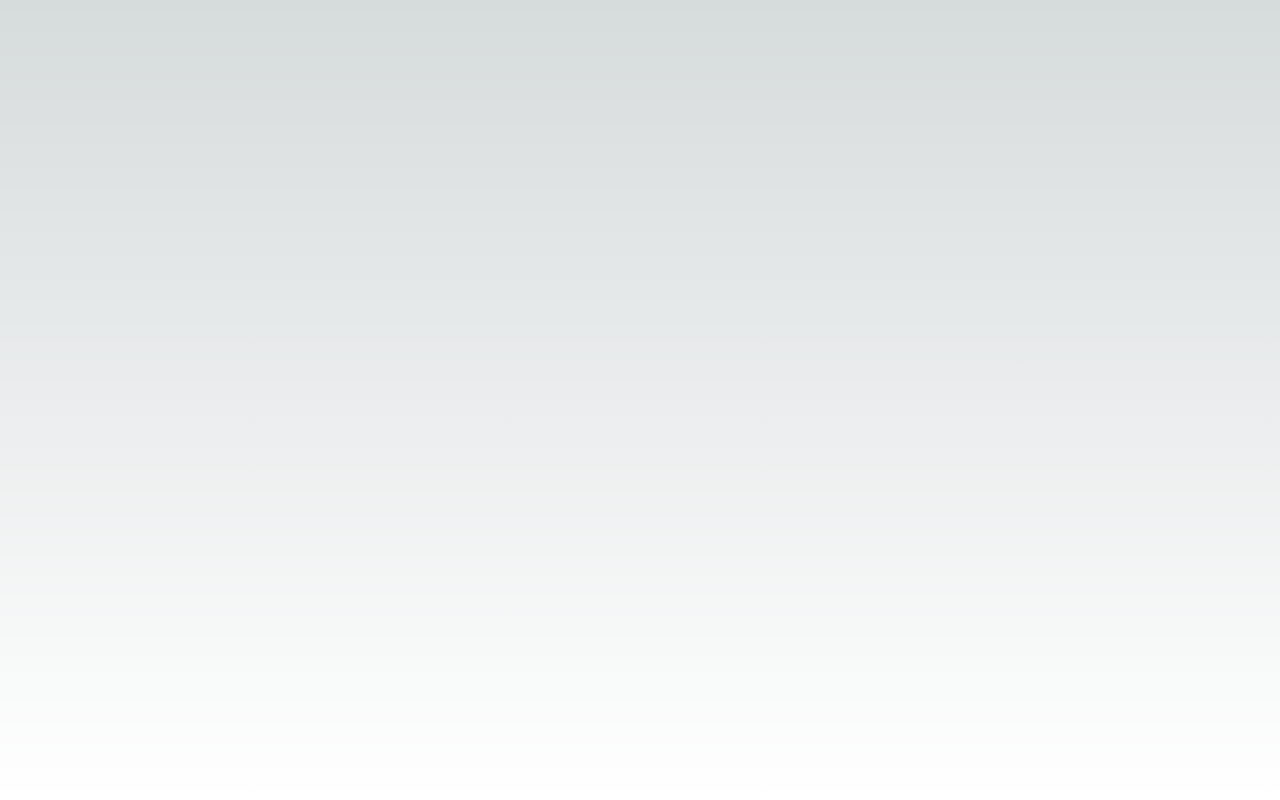
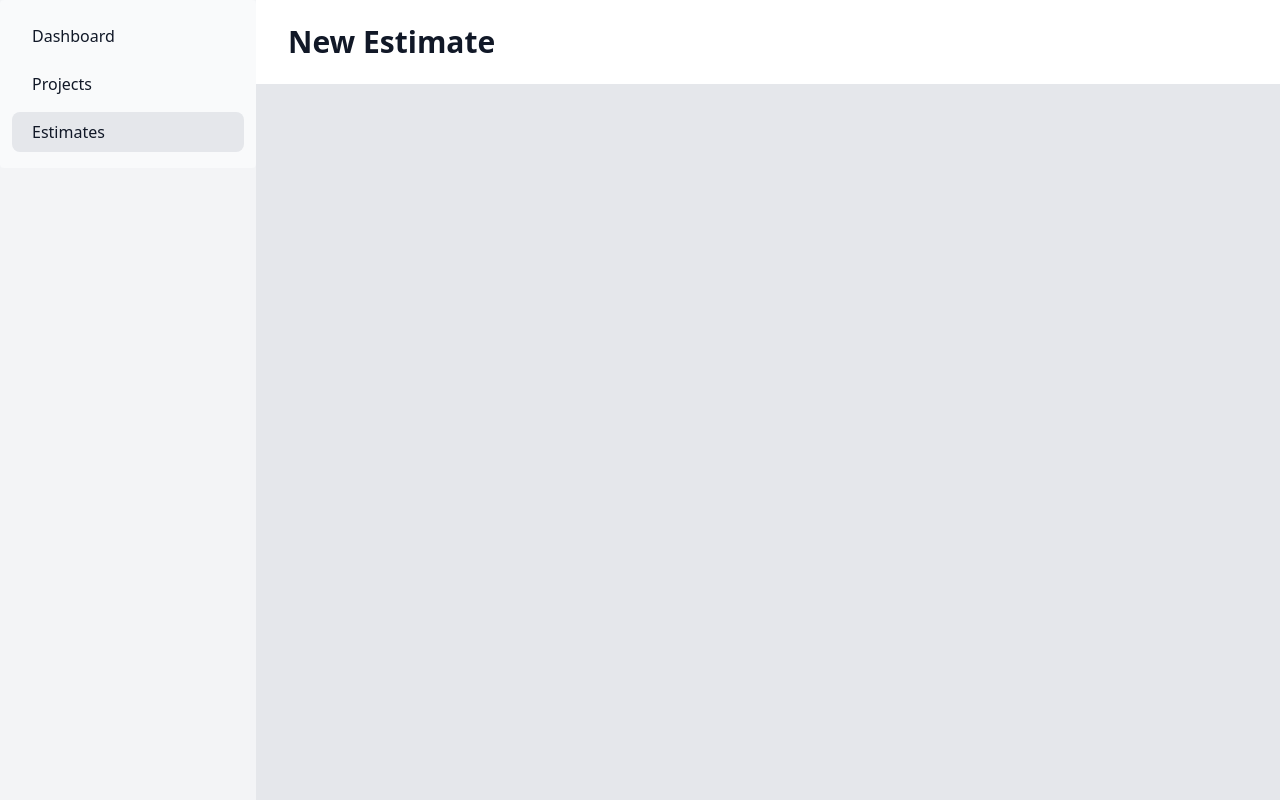
Before and after one commit to stub-ai/363053546133750048, a Next.js app: page / in a window 1280 px wide. Built offline with nearby package versions, Linux system fonts and the light colour scheme.

Commit message:
Commit from Stub AI

```diff
--- /dev/null
+++ b/components/EstimateForm.tsx
@@ -0,0 +1,15 @@
+import React from 'react';
+
+interface EstimateFormProps {
+  // Define props here
+}
+
+const EstimateForm: React.FC<EstimateFormProps> = (props) => {
+  return (
+    <form className='space-y-8 divide-y divide-gray-200'>
+      {/* Form content goes here */}
+    </form>
+  );
+};
+
+export default EstimateForm;
--- a/components/Header.tsx
+++ b/components/Header.tsx
@@ -0,0 +1,13 @@
+import React from 'react';
+
+const Header: React.FC = () => {
+  return (
+    <header className='bg-white shadow'>
+      <div className='max-w-7xl mx-auto py-6 px-4 sm:px-6 lg:px-8'>
+        <h1 className='text-3xl font-bold text-gray-900'>New Estimate</h1>
+      </div>
+    </header>
+  );
+};
+
+export default Header;
--- /dev/null
+++ b/components/Sidebar.tsx
@@ -0,0 +1,34 @@
+import React from 'react';
+
+interface SidebarProps {
+  active: string;
+}
+
+const Sidebar: React.FC<SidebarProps> = ({ active }) => {
+  return (
+    <aside className='w-64' aria-label='Sidebar'>
+      <div className='overflow-y-auto py-4 px-3 bg-gray-50 rounded dark:bg-gray-800'>
+        <ul className='space-y-2'>
+          <li>
+            <a href='#' className={`flex items-center p-2 text-base font-normal text-gray-900 rounded-lg dark:text-white ${active === 'dashboard' ? 'bg-gray-200 dark:bg-gray-700' : ''}`}>
+              <span className='ml-3'>Dashboard</span>
+            </a>
+          </li>
+          <li>
+            <a href='#' className={`flex items-center p-2 text-base font-normal text-gray-900 rounded-lg dark:text-white ${active === 'projects' ? 'bg-gray-200 dark:bg-gray-700' : ''}`}>
+              <span className='ml-3'>Projects</span>
+            </a>
+          </li>
+          <li>
+            <a href='#' className={`flex items-center p-2 text-base font-normal text-gray-900 rounded-lg dark:text-white ${active === 'estimates' ? 'bg-gray-200 dark:bg-gray-700' : ''}`}>
+              <span className='ml-3'>Estimates</span>
+            </a>
+          </li>
+          {/* Additional menu items */}
+        </ul>
+      </div>
+    </aside>
+  );
+};
+
+export default Sidebar;
--- a/pages/index.tsx
+++ b/pages/index.tsx
@@ -1,13 +1,22 @@
-import Image from 'next/image'
-import { Inter } from 'next/font/google'
+import React from 'react';
+import Sidebar from '../components/Sidebar';
+import Header from '../components/Header';
+import EstimateForm from '../components/EstimateForm';
 
-const inter = Inter({ subsets: ['latin'] })
+const Home: React.FC = () => {
+  return (
+    <div className='flex h-screen bg-gray-100'>
+      <Sidebar active='estimates' />
+      <div className='flex-1 flex flex-col overflow-hidden'>
+        <Header />
+        <main className='flex-1 overflow-x-hidden overflow-y-auto bg-gray-200'>
+          <div className='container mx-auto px-6 py-8'>
+            <EstimateForm />
+          </div>
+        </main>
+      </div>
+    </div>
+  );
+};
 
-export default function Home() {
-  return (
-    <main
-      className={`flex min-h-screen flex-col items-center justify-between p-24 ${inter.className}`}
-    >
-    </main>
-  )
-}
+export default Home;
```
Also changed, not shown: styles/globals.css (line endings or trailing spaces).
